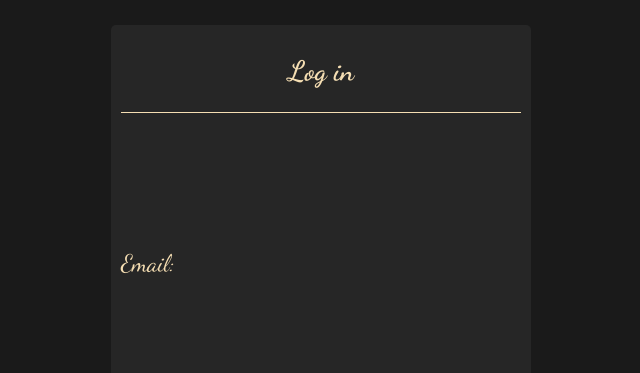
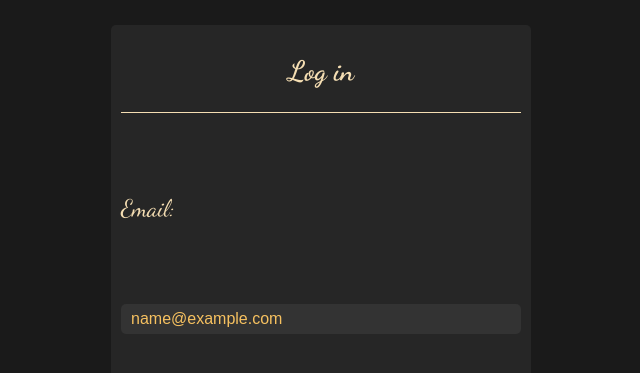
Before and after one commit to MarcinProgramista/Diary-AI-frontend, a React (Vite) app: page /login in a window 1280 px wide. Shown: the part 175-548 px from the top of the page, without its empty margins (319-959 px from the left). Built offline with nearby package versions, Linux system fonts and the light colour scheme.

Commit message:
Add StyledInput for email to Login.jsx

```diff
--- a/src/components/Login/Login.jsx
+++ b/src/components/Login/Login.jsx
@@ -9,6 +9,7 @@ import Header from "../ui/Header/Header";
 import WrapperSeparator from "../ui/WrapperSeparator/WrapperSeparator";
 import FormWrapperRegisterLogin from "../ui/FormWrapperRegisterLogin/FormWrapperRegisterLogin";
 import LabelWrapper from "../ui/LabelWrapper/LabelWrapper";
+import StyledInput from "../ui/StyledInput/StyledInput";
 
 const Login = () => {
   const { setAuth } = useAuth();
@@ -38,6 +39,16 @@ const Login = () => {
         <WrapperSeparator />
         <FormWrapperRegisterLogin>
           <LabelWrapper htmlFor="email">Email:</LabelWrapper>
+          <StyledInput
+            type="email"
+            id="email"
+            ref={userRef}
+            autoComplete="off"
+            onChange={(e) => setEmail(e.target.value)}
+            value={email}
+            required
+            placeholder="name@example.com"
+          />
         </FormWrapperRegisterLogin>
       </SectionWrapper>
     </Wrapper>
```
